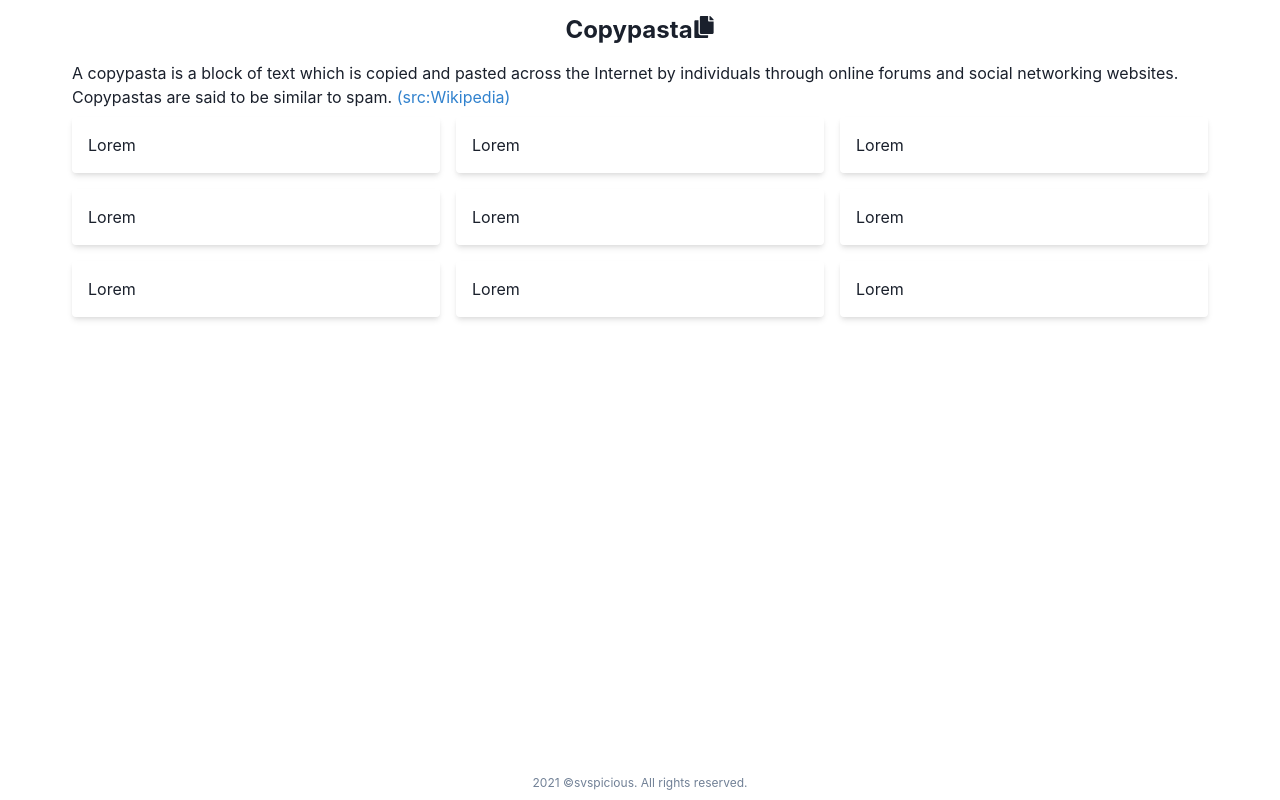
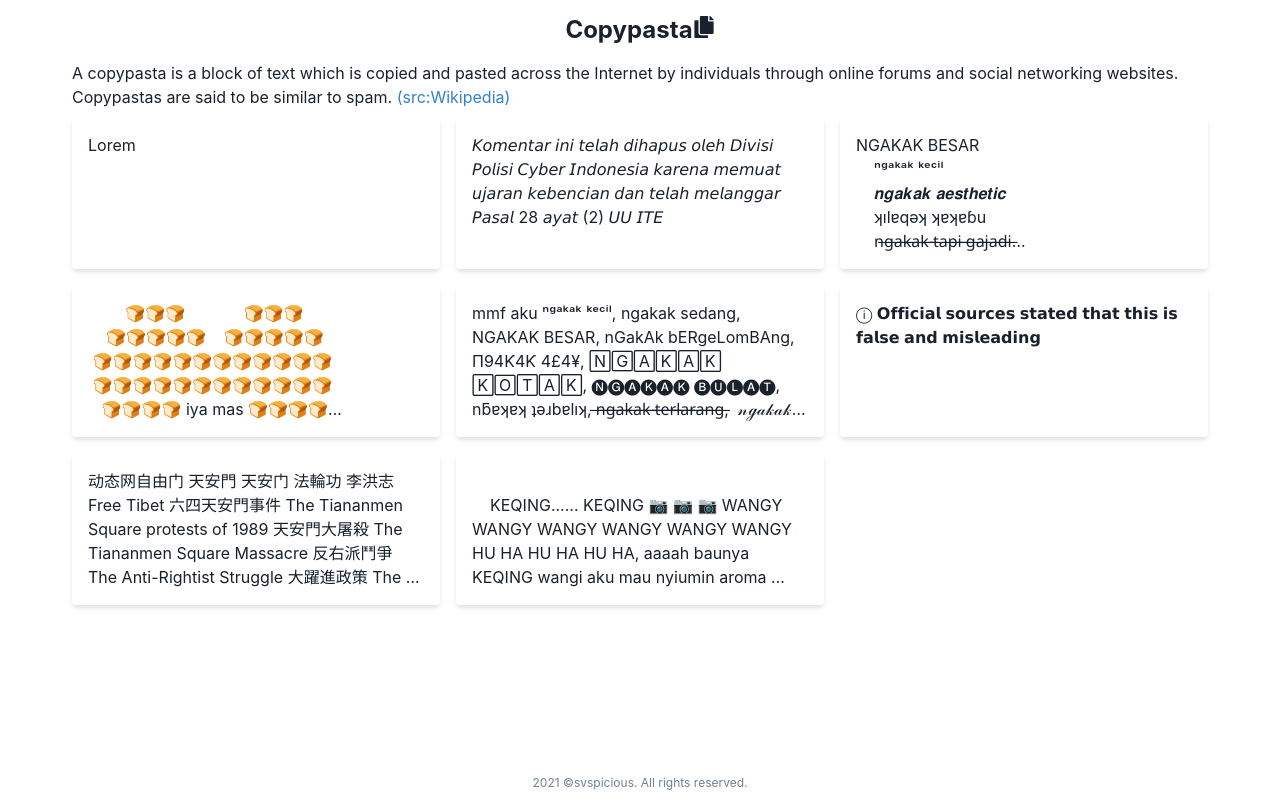
Before and after one commit to kelilipan/copypasta, a Next.js app: page / in a window 1280 px wide. Built offline with nearby package versions, Linux system fonts and the light colour scheme; a web font is replaced by a local one.

Commit message:
add data & copypastaaaa

```diff
--- a/components/Card.tsx
+++ b/components/Card.tsx
@@ -1,6 +1,6 @@
 import { CardProps } from '@/types'
 import { useClipboard } from '@chakra-ui/hooks'
-import { Box } from '@chakra-ui/layout'
+import { Box, Text } from '@chakra-ui/layout'
 import { Tooltip } from '@chakra-ui/tooltip'
 import React from 'react'
 
@@ -11,8 +11,15 @@ const Card: React.FC<CardProps> = ({ text, ...props }) => {
       label={hasCopied ? 'Copied' : 'Click to copy!'}
       aria-label='A tooltip'
     >
-      <Box borderRadius='4px' shadow='md' p='4' {...props} onClick={onCopy}>
-        {text}
+      <Box
+        whiteSpace='pre-wrap'
+        borderRadius='4px'
+        shadow='md'
+        p='4'
+        {...props}
+        onClick={onCopy}
+      >
+        <Text noOfLines={5}>{text}</Text>
       </Box>
     </Tooltip>
   )
--- a/data/copypasta.js
+++ b/data/copypasta.js
@@ -18,147 +18,51 @@ export default [
     ]
   },
   {
-    text: 'Lorem',
-    description: `A copypasta is a block of text which is copied and pasted across the
-    Internet by individuals through online forums and social networking
-    websites. Copypastas are said to be similar to spam.`,
-    external: [
-      {
-        text: 'External',
-        url:
-          'https://en.wikipedia.org/wiki/Copypasta#:~:text=A%20copypasta%20is%20a%20block,to%20be%20similar%20to%20spam.'
-      },
-      {
-        text: 'Same',
-        url:
-          'https://en.wikipedia.org/wiki/Copypasta#:~:text=A%20copypasta%20is%20a%20block,to%20be%20similar%20to%20spam.'
-      }
-    ]
+    text:
+      '𝘒𝘰𝘮𝘦𝘯𝘵𝘢𝘳 𝘪𝘯𝘪 𝘵𝘦𝘭𝘢𝘩 𝘥𝘪𝘩𝘢𝘱𝘶𝘴 𝘰𝘭𝘦𝘩 𝘋𝘪𝘷𝘪𝘴𝘪 𝘗𝘰𝘭𝘪𝘴𝘪 𝘊𝘺𝘣𝘦𝘳 𝘐𝘯𝘥𝘰𝘯𝘦𝘴𝘪𝘢 𝘬𝘢𝘳𝘦𝘯𝘢 𝘮𝘦𝘮𝘶𝘢𝘵 𝘶𝘫𝘢𝘳𝘢𝘯 𝘬𝘦𝘣𝘦𝘯𝘤𝘪𝘢𝘯 𝘥𝘢𝘯 𝘵𝘦𝘭𝘢𝘩 𝘮𝘦𝘭𝘢𝘯𝘨𝘨𝘢𝘳 𝘗𝘢𝘴𝘢𝘭 28 𝘢𝘺𝘢𝘵 (2) 𝘜𝘜 𝘐𝘛𝘌'
   },
   {
-    text: 'Lorem',
-    description: `A copypasta is a block of text which is copied and pasted across the
-    Internet by individuals through online forums and social networking
-    websites. Copypastas are said to be similar to spam.`,
-    external: [
-      {
-        text: 'External',
-        url:
-          'https://en.wikipedia.org/wiki/Copypasta#:~:text=A%20copypasta%20is%20a%20block,to%20be%20similar%20to%20spam.'
-      },
-      {
-        text: 'Same',
-        url:
-          'https://en.wikipedia.org/wiki/Copypasta#:~:text=A%20copypasta%20is%20a%20block,to%20be%20similar%20to%20spam.'
-      }
-    ]
+    text: `NGAKAK BESAR
+    ⁿᵍᵃᵏᵃᵏ ᵏᵉᶜⁱˡ
+    𝒏𝒈𝒂𝒌𝒂𝒌 𝒂𝒆𝒔𝒕𝒉𝒆𝒕𝒊𝒄
+    ʞılɐqǝʞ ʞɐʞɐɓu
+    n̶g̶a̶k̶a̶k̶ ̶t̶a̶p̶i̶ ̶g̶a̶j̶a̶d̶i̶
+    nGaKaK bErGeLoMbaNg
+    ᘉᘜᗩᖽᐸᗩᖽᐸ ᗷᘿᖇᘻÖᖶᓰᖴ
+    🄽🄶🄰🄺🄰🄺🄱🄴🅁🄺🄾🅃🄰🄺
+    ⓝⓖⓐⓚⓐⓚⓑⓔⓡⓑⓤⓛⓐⓣ
+    n g a k a k   s o s i a l d i s t e n s i n g`
   },
   {
-    text: 'Lorem',
-    description: `A copypasta is a block of text which is copied and pasted across the
-    Internet by individuals through online forums and social networking
-    websites. Copypastas are said to be similar to spam.`,
-    external: [
-      {
-        text: 'External',
-        url:
-          'https://en.wikipedia.org/wiki/Copypasta#:~:text=A%20copypasta%20is%20a%20block,to%20be%20similar%20to%20spam.'
-      },
-      {
-        text: 'Same',
-        url:
-          'https://en.wikipedia.org/wiki/Copypasta#:~:text=A%20copypasta%20is%20a%20block,to%20be%20similar%20to%20spam.'
-      }
-    ]
+    text: `ㅤ     🍞🍞🍞             🍞🍞🍞
+    🍞🍞🍞🍞🍞    🍞🍞🍞🍞🍞
+ 🍞🍞🍞🍞🍞🍞🍞🍞🍞🍞🍞🍞
+ 🍞🍞🍞🍞🍞🍞🍞🍞🍞🍞🍞🍞
+   🍞🍞🍞🍞 iya mas 🍞🍞🍞🍞
+        🍞🍞🍞🍞🍞🍞🍞🍞🍞
+             🍞🍞🍞🍞🍞🍞🍞
+                  🍞🍞🍞🍞🍞
+                       🍞🍞🍞
+                             🍞`
   },
   {
-    text: 'Lorem',
-    description: `A copypasta is a block of text which is copied and pasted across the
-    Internet by individuals through online forums and social networking
-    websites. Copypastas are said to be similar to spam.`,
-    external: [
-      {
-        text: 'External',
-        url:
-          'https://en.wikipedia.org/wiki/Copypasta#:~:text=A%20copypasta%20is%20a%20block,to%20be%20similar%20to%20spam.'
-      },
-      {
-        text: 'Same',
-        url:
-          'https://en.wikipedia.org/wiki/Copypasta#:~:text=A%20copypasta%20is%20a%20block,to%20be%20similar%20to%20spam.'
-      }
-    ]
+    text: `mmf aku ⁿᵍᵃᵏᵃᵏ ᵏᵉᶜⁱˡ, ngakak sedang, NGAKAK BESAR, nGakAk bERgeLomBAng, Π94Ƙ4Ƙ 4£4¥, 🄽🄶🄰🄺🄰🄺 🄺🄾🅃🄰🄺, 🅝🅖🅐🅚🅐🅚 🅑🅤🅛🅐🅣, nƃɐʞɐʞ ʇǝɹbɐlıʞ, ̶n̶̶g̶̶a̶̶k̶̶a̶̶k̶ ̶t̶̶e̶̶r̶̶l̶̶a̶̶r̶̶a̶̶n̶̶g̶,  𝓃ℊ𝒶𝓀𝒶𝓀 𝓂𝒾𝓇𝒾𝓃ℊ, ∘⿴⃟͜᷼ngαkαk αєstєtík᎒⃟❒۪۪༘∘😭😭`
   },
   {
-    text: 'Lorem',
-    description: `A copypasta is a block of text which is copied and pasted across the
-    Internet by individuals through online forums and social networking
-    websites. Copypastas are said to be similar to spam.`,
-    external: [
-      {
-        text: 'External',
-        url:
-          'https://en.wikipedia.org/wiki/Copypasta#:~:text=A%20copypasta%20is%20a%20block,to%20be%20similar%20to%20spam.'
-      },
-      {
-        text: 'Same',
-        url:
-          'https://en.wikipedia.org/wiki/Copypasta#:~:text=A%20copypasta%20is%20a%20block,to%20be%20similar%20to%20spam.'
-      }
-    ]
+    text: 'ⓘ 𝗢𝗳𝗳𝗶𝗰𝗶𝗮𝗹 𝘀𝗼𝘂𝗿𝗰𝗲𝘀 𝘀𝘁𝗮𝘁𝗲𝗱 𝘁𝗵𝗮𝘁 𝘁𝗵𝗶𝘀 𝗶𝘀 𝗳𝗮𝗹𝘀𝗲 𝗮𝗻𝗱 𝗺𝗶𝘀𝗹𝗲𝗮𝗱𝗶𝗻𝗴'
   },
   {
-    text: 'Lorem',
-    description: `A copypasta is a block of text which is copied and pasted across the
-    Internet by individuals through online forums and social networking
-    websites. Copypastas are said to be similar to spam.`,
-    external: [
-      {
-        text: 'External',
-        url:
-          'https://en.wikipedia.org/wiki/Copypasta#:~:text=A%20copypasta%20is%20a%20block,to%20be%20similar%20to%20spam.'
-      },
-      {
-        text: 'Same',
-        url:
-          'https://en.wikipedia.org/wiki/Copypasta#:~:text=A%20copypasta%20is%20a%20block,to%20be%20similar%20to%20spam.'
-      }
-    ]
+    text: `动态网自由门 天安門 天安门 法輪功 李洪志 Free Tibet 六四天安門事件 The Tiananmen Square protests of 1989 天安門大屠殺 The Tiananmen Square Massacre 反右派鬥爭 The Anti-Rightist Struggle 大躍進政策 The Great Leap Forward 文化大革命 The Great Proletarian Cultural Revolution 人權 Human Rights 民運 Democratization 自由 Freedom 獨立 Independence 多黨制 Multi-party system 台灣 臺灣 Taiwan Formosa 中華民國 Republic of China 西藏 土伯特 唐古特 Tibet 達賴喇嘛 Dalai Lama 法輪功 Falun Dafa 新疆維吾爾自治區 The Xinjiang Uyghur Autonomous Region 諾貝爾和平獎 Nobel Peace Prize 劉暁波 Liu Xiaobo 民主 言論 思想 反共 反革命 抗議 運動 騷亂 暴亂 騷擾 擾亂 抗暴 平反 維權 示威游行 李洪志 法輪大法 大法弟子 強制斷種 強制堕胎 民族淨化 人體實驗 肅清 胡耀邦 趙紫陽 魏京生 王丹 還政於民 和平演變 激流中國 北京之春 大紀元時報 九評論共産黨 獨裁 專制 壓制 統一 監視 鎮壓 迫害 侵略 掠奪 破壞 拷問 屠殺 活摘器官 誘拐 買賣人口 遊進 走私 毒品 賣淫 春畫 賭博 六合彩 天安門 天安门 法輪功 李洪志 Winnie the Pooh 劉曉波动态网自由门`
   },
   {
-    text: 'Lorem',
-    description: `A copypasta is a block of text which is copied and pasted across the
-    Internet by individuals through online forums and social networking
-    websites. Copypastas are said to be similar to spam.`,
-    external: [
-      {
-        text: 'External',
-        url:
-          'https://en.wikipedia.org/wiki/Copypasta#:~:text=A%20copypasta%20is%20a%20block,to%20be%20similar%20to%20spam.'
-      },
-      {
-        text: 'Same',
-        url:
-          'https://en.wikipedia.org/wiki/Copypasta#:~:text=A%20copypasta%20is%20a%20block,to%20be%20similar%20to%20spam.'
-      }
-    ]
-  },
-  {
-    text: 'Lorem',
-    description: `A copypasta is a block of text which is copied and pasted across the
-    Internet by individuals through online forums and social networking
-    websites. Copypastas are said to be similar to spam.`,
-    external: [
-      {
-        text: 'External',
-        url:
-          'https://en.wikipedia.org/wiki/Copypasta#:~:text=A%20copypasta%20is%20a%20block,to%20be%20similar%20to%20spam.'
-      },
-      {
-        text: 'Same',
-        url:
-          'https://en.wikipedia.org/wiki/Copypasta#:~:text=A%20copypasta%20is%20a%20block,to%20be%20similar%20to%20spam.'
-      }
-    ]
+    text: `
+    KEQING...... KEQING 📷 📷 📷 WANGY WANGY WANGY WANGY WANGY WANGY HU HA HU HA HU HA, aaaah baunya KEQING wangi aku mau nyiumin aroma wanginya KEQING AAAAAAAAH ~~ Rambutnya.... aaah rambutnya juga pengen aku elus-elus ~ AAAAAH KEQING 📷 📷 📷 manis banget AAAAAAAAH
+
+TATAPAN KEQING BEGITU MENGGODAAAAAAAAA............ GUA RELA JADI BUDAK SIMP HANYA DEMI KEQING TERDJINTA AAAAAAAAAAAAAAAAAAAAAAAAAAAAAGH
+
+apa ? KEQING itu gak nyata ? Cuma karakter 2 dimensi katamu ? nggak, ngak ngak ngak ngak NGAAAAAAAAK GUA GAK PERCAYA ITU DIA NYATA !! GUA GAK PEDULI SAMA KENYATAAN POKOKNYA GAK PEDULI. KEQING ngeliat gw ... KEQING NGELIATIN GW! KEQING... kamu percaya sama aku ? aaaaaaaaaaah syukur KEQING gak malu memiliki aku aaaaaah 📷 📷 📷 YEAAAAAAAAAAAH GUA MASIH PUNYA KEQING, KEQING AKU SAYANG KEQING AKU CINTA KEQING AKU AKU INGIN KEQING MENJADI BIDADARIKUUUUUUU!!!!!!!!!!!!!
+
+AAAAAAAAAAAAAAAAAAAAAAAAAAAAAGH!!!!!!!!!!!!!!!!!!!!!!
+    `
   }
 ]
```
